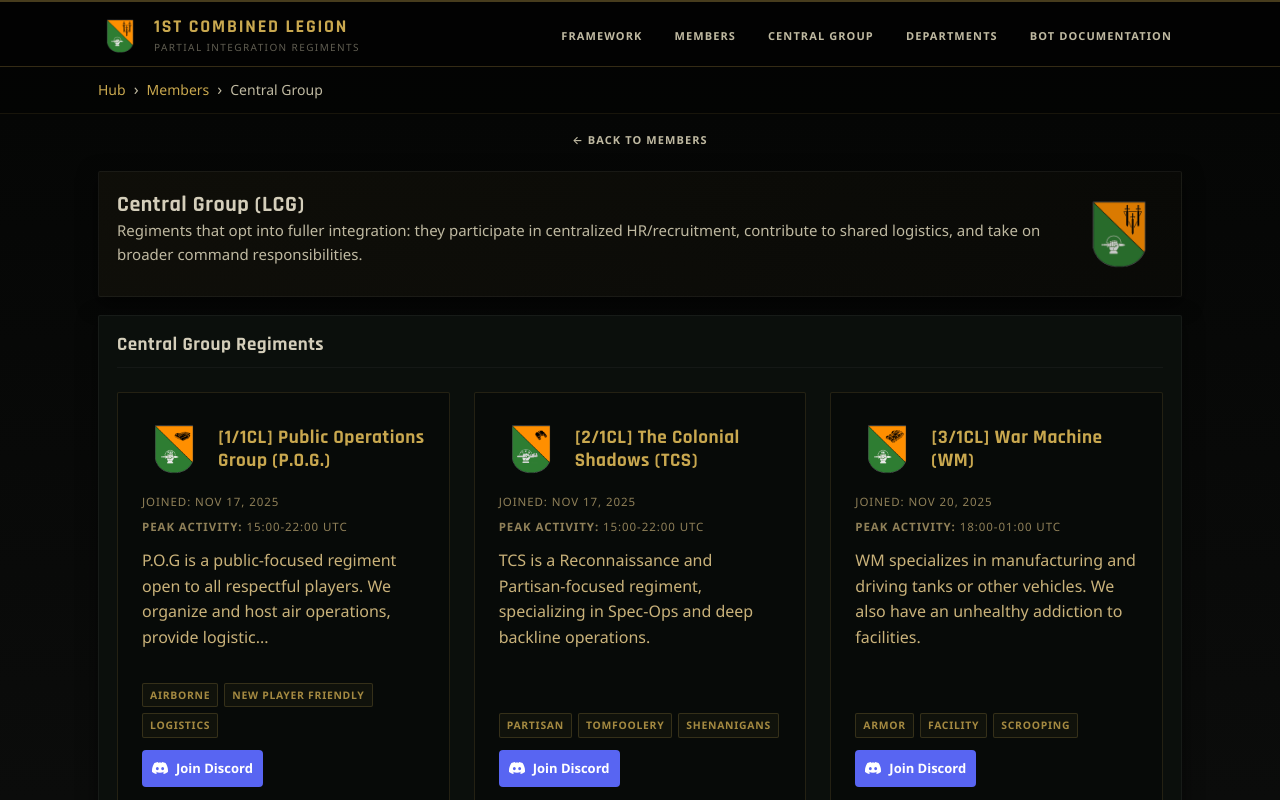
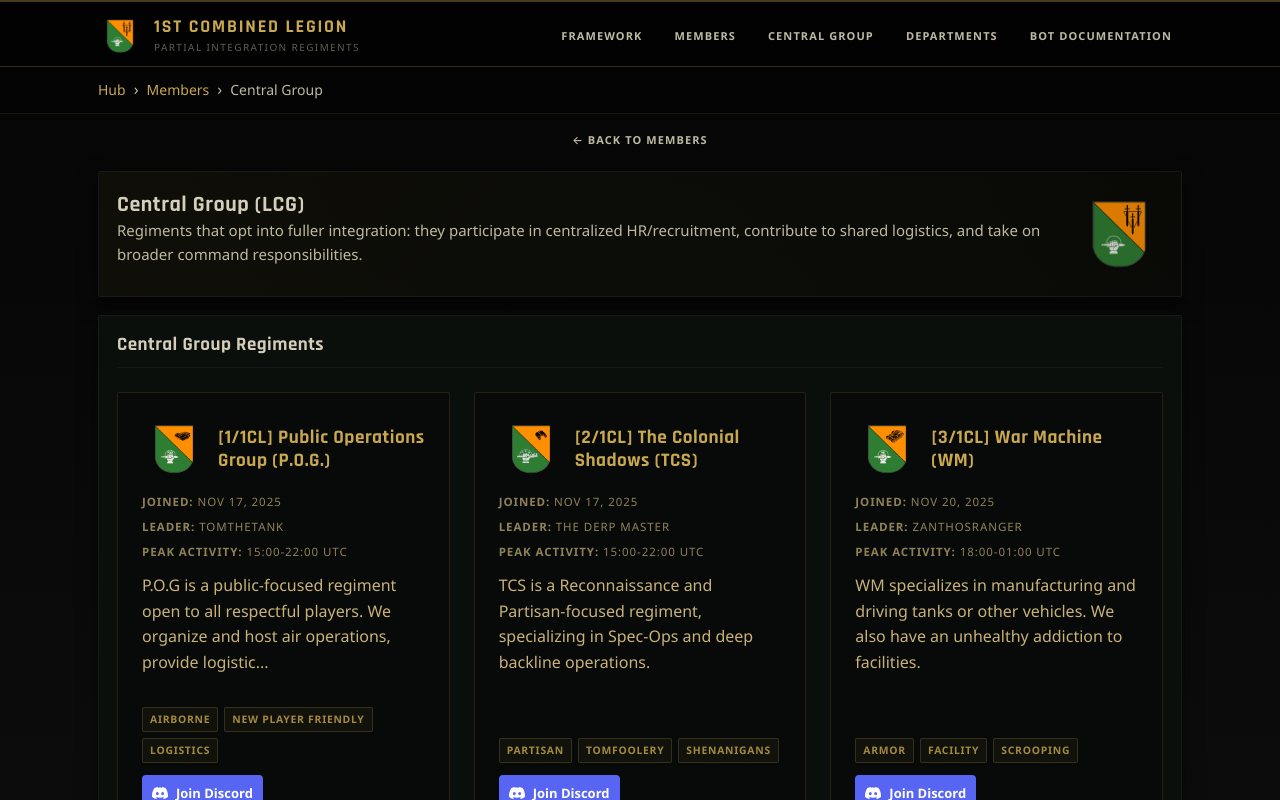
Before and after one commit to LD-eirish/1CLHome, a React (Vite) app: page /central-group in a window 1280 px wide. Shown: the top 800 px of the page. Built offline with nearby package versions, Linux system fonts and the light colour scheme.

Commit message:
upd leader

```diff
--- a/public/src/data/regiments.json
+++ b/public/src/data/regiments.json
@@ -5,6 +5,7 @@
     "group": "central",
     "joinedDate": "2025-11-17",
     "description": "P.O.G is a public-focused regiment open to all respectful players. We organize and host air operations, provide logistics and support for frontline flights, and frequently collaborate with other groups. From pilots and spotters to fuel crews and ground support. We cover every role needed to keep the skies active and deadly. Whether you're brand new or experienced P.O.G is a great introduction to Foxhole air operations.",
+    "leader": "TomTheTank",
     "tags": ["Airborne", "New Player Friendly", "Logistics"],
     "discord": "https://discord.gg/QFKvhnkbcb",
     "logo": "POGLogo.png",
@@ -20,6 +21,7 @@
     "group": "central",
     "joinedDate": "2025-11-17",
     "description": "TCS is a Reconnaissance and Partisan-focused regiment, specializing in Spec-Ops and deep backline operations.",
+    "leader": "The Derp Master",
     "tags": ["Partisan", "Tomfoolery", "Shenanigans"],
     "discord": "https://discord.gg/JSnZUVqY6D",
     "logo": "TCSLogo.png",
@@ -35,6 +37,7 @@
     "group": "central",
     "joinedDate": "2025-11-20",
     "description": "WM specializes in manufacturing and driving tanks or other vehicles. We also have an unhealthy addiction to facilities.",
+    "leader": "zanthosranger",
     "tags": ["Armor", "Facility", "Scrooping"],
     "discord": "https://discord.gg/NBRDQdsfWy",
     "logo": "WMLogo.png",
@@ -50,6 +53,7 @@
     "group": "associate",
     "joinedDate": "2025-11-17",
     "description": "Regiment description coming soon.",
+    "leader": "Muffin",
     "tags": ["", "", ""],
     "logo": "1CLALogo.png",
     "activityTime": "UNKNOWN"
@@ -60,6 +64,7 @@
     "group": "central",
     "joinedDate": "2026-02-17",
     "description": "Ultra is an Infantry Regiment that focuses on using professional infantry tactics at a squad, platoon, and company level.",
+    "leader": "Jeremiah",
     "tags": ["", "", ""],
     "discord": "https://discord.gg/mEpeMtxafK",
     "logo": "UltraLogo.png",
@@ -75,6 +80,7 @@
     "group": "central",
     "joinedDate": "2025-11-17",
     "description": "We focus on logistics and helping out our colleagues and friends. We do any type of logistics, either producing gear at a factory or transporting it to where it'll be used. We also do frontline stuff with whatever we manage to produce to help out more directly.",
+    "leader": "Dwight Do Pix",
     "tags": ["Logistics", "Facility", "Frontline Support"],
     "discord": "https://discord.gg/DsRZJ9ZnRQ",
     "logo": "S9Logo.png",
@@ -90,6 +96,7 @@
     "group": "central",
     "joinedDate": "2026-03-06",
     "description": "1TPR is an elite intelligence and special operations unit dedicated to serving the Mesean Republic and its interests. We specialize in reconnaissance and sabotage missions, both close to the front and deep behind enemy lines. We use combined-arms tactics, employing light aircraft, watercraft and ground vehicles along with infantry to conduct reconnaissance, area denial, sabotage and other missions. We are no strangers to being surrounded, and death is treated more as an eventuality in our ranks, not just a risk.",
+    "leader": "Tactical Raccoon",
     "tags": ["Intelligence", "Sabotage", "Combined Arms"],
     "discord": "https://discord.gg/5UTYdKgcGe",
     "logo": "1TPRLogo.png",
@@ -100,11 +107,12 @@
     }
   },
   {
-    "name": "Colonial Assault Team",
+    "name": "Colonial Assembly Team",
     "abbreviation": "CAT",
     "group": "associate",
     "joinedDate": "2025-12-08",
     "description": "Regiment description coming soon.",
+    "leader": "DonutBurger",
     "tags": ["Infantry", "Artillery", "Logistics"],
     "logo": "1CLALogo.png",
     "activityTime": "UNKNOWN"
@@ -115,6 +123,7 @@
     "group": "central",
     "joinedDate": "2026-02-06",
     "description": "The Eternal Combat Engineer Corps is a regiment of focused frontline bunker building and backline facility enjoyers with a mix of frontline combat that has a solid foundation, good command structure, and great connections — Now we just need dedicated players to help us build the great machine!",
+    "leader": "GoldenBarrel",
     "tags": ["FOB Construction", "Public Logistics", "Frontline Combat"],
     "discord": "https://discord.gg/QZXYn5UAf5",
     "logo": "1CLALogo.png",
@@ -123,15 +132,5 @@
       "endTime": "23:00",
       "timezone": "CET"
     }
-  },
-  {
-    "name": "NightWatch",
-    "abbreviation": "NWCTH",
-    "group": "associate",
-    "joinedDate": "2026-02-27",
-    "description": "Regiment description coming soon.",
-    "tags": ["Infantry", "Logistics", "Frontline Support"],
-    "logo": "1CLALogo.png",
-    "activityTime": "UNKNOWN"
   }
 ]
--- a/src/data/types/regiment.types.ts
+++ b/src/data/types/regiment.types.ts
@@ -15,6 +15,8 @@ export interface Regiment {
   group: 'central' | 'associate';
   joinedDate: string;
   description: string;
+  // Optional regiment leader display name
+  leader?: string;
   tags: string[];
   discord?: string;
   // Optional path to a primary logo asset (stored in public/), e.g. 'TCSLogo.png'
--- a/src/presentation/components/RegimentCard.tsx
+++ b/src/presentation/components/RegimentCard.tsx
@@ -52,12 +52,17 @@ export function RegimentCard({ regiment, index, onClick, hideDetails = false }:
           )}
         </div>
         <p className="regiment-joined">
-          Joined: {new Date(regiment.joinedDate).toLocaleDateString('en-US', {
+          <strong>Joined:</strong> {new Date(regiment.joinedDate).toLocaleDateString('en-US', {
             year: 'numeric',
             month: 'short',
             day: 'numeric'
           })}
         </p>
+        {!hideDetails && (
+          <p className="regiment-leader">
+            <strong>Leader:</strong> {regiment.leader ?? 'TBD'}
+          </p>
+        )}
         {!hideDetails && regiment.activityTime && (
           <p className="regiment-activity">
             <strong>Peak Activity:</strong> {formatActivityTime(regiment.activityTime, false)}
--- a/src/presentation/components/RegimentModal.tsx
+++ b/src/presentation/components/RegimentModal.tsx
@@ -94,6 +94,9 @@ export function RegimentModal({ regiment, onClose }: Readonly<RegimentModalProps
                 })}
               </dd>
 
+              <dt style={{fontWeight: 600, color: 'var(--gold)'}}>Leader:</dt>
+              <dd style={{margin: 0}}>{regiment.leader ?? 'TBD'}</dd>
+
               {regiment.activityTime && (
                 <>
                   <dt style={{fontWeight: 600, color: 'var(--gold)'}}>Peak Activity:</dt>
--- a/src/presentation/styles/components.css
+++ b/src/presentation/styles/components.css
@@ -783,6 +783,14 @@ input[type="search"]:focus{
   letter-spacing:0.08em;
 }
 
+.regiment-leader{
+  font-size:0.72rem;
+  color:rgba(201,178,122,0.72);
+  margin:0 0 0.4rem;
+  text-transform:uppercase;
+  letter-spacing:0.08em;
+}
+
 .regiment-activity{
   font-size:0.72rem;
   color:rgba(201,178,122,0.7);
```
